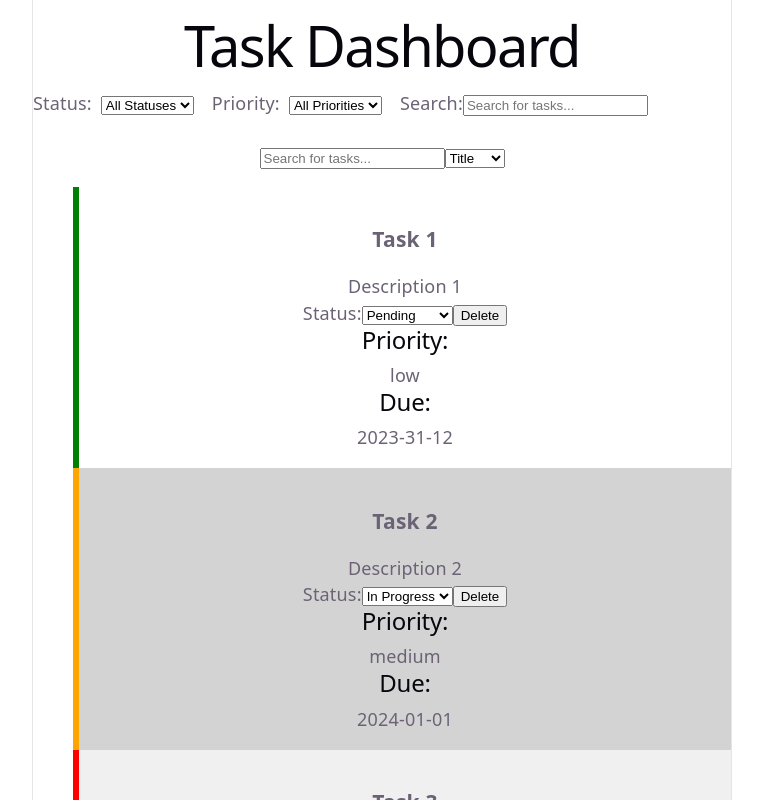
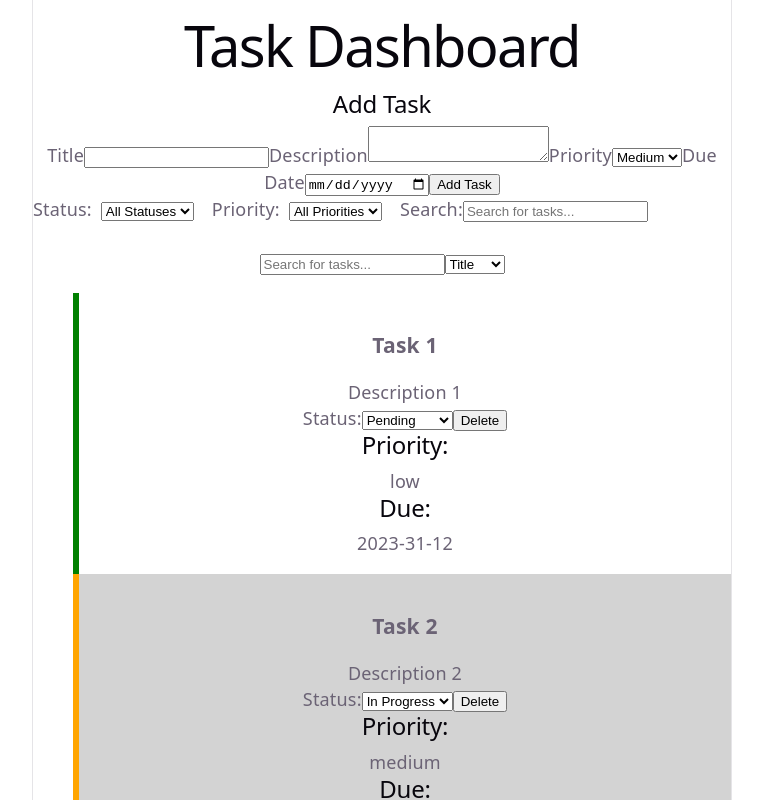
Before and after one commit to Jcrosdale/sba-9, a React (Vite) app: page / in a window 1280 px wide. Shown: the top 800 px of the page, without its empty margins (258-1021 px from the left). Built offline with nearby package versions, Linux system fonts and the light colour scheme.

Commit message:
Added task from, filtering, and task management into TaskDashboard

```diff
--- a/src/components/TaskDashboard/TaskDashboard.tsx
+++ b/src/components/TaskDashboard/TaskDashboard.tsx
@@ -3,11 +3,9 @@
 import { useState, useEffect } from 'react';
 import TaskFilter from '../TaskFilter/TaskFilter';
 import TaskList from '../TaskList/TaskList';
-import type { Task, TaskStatus, Filters } from '../../types';
+import TaskForm from '../TaskForm/TaskForm';
+import type { Task, TaskStatus, Filters, TaskFormData } from '../../types';
 import { loadTasks, saveTasks } from '../../utils/taskUtils';
-
-// Load saved tasks
-//const [tasks, setTasks] = useState<Task[]>(() => loadTasks(initialTasks));
 
 // Initial (Sample) Tasks
 const initialTasks: Task[] = [
@@ -15,26 +13,6 @@ const initialTasks: Task[] = [
     { id: '2', title: 'Task 2', description: 'Description 2', status: 'in-progress', priority: 'medium', dueDate: '2024-01-01' },
     { id: '3', title: 'Task 3', description: 'Description 3', status: 'completed', priority: 'high', dueDate: '2024-01-02' }
 ];
-
-// const STORAGE_KEY = 'task-dashboard-tasks';
-
-// // Save tasks
-// export function loadTasks(fallback: Task[]): Task[] {
-//     try {
-//         const saved = localStorage.getItem(STORAGE_KEY);
-//         return saved ? (JSON.parse(saved) as Task[]) : fallback;
-//     } catch {
-//         return fallback;
-//     }
-// }
-
-// export function saveTasks(tasks: Task[]): void {
-//     try {
-//         localStorage.setItems(STORAGE_KEY, JSON.stringify(tasks));
-//     } catch {
-//         console.error('Tasks could not save');
-//     }
-// }
 
 export default function TaskDashboard() {
 
@@ -53,7 +31,17 @@ export default function TaskDashboard() {
         setTasks(prev => prev.map(task => task.id === taskId ? { ...task, status: newStatus } : task))
     };
 
-    // CLosure to T(askFilter
+    // Add a new task
+    function onAddTask(formData: TaskFormData) {
+        const newTask: Task = {
+            ...formData,
+            id: Date.now().toString(),
+            status: 'pending'
+        };
+
+        setTasks(prev => [...prev, newTask])
+    }
+    // CLosure to TaskFilter
     function onFilterChange(newFilters: Filters) {
         setFilters(newFilters);
     };
@@ -63,21 +51,25 @@ export default function TaskDashboard() {
         setTasks(prev => prev.filter(task => task.id !== taskId))
     }
 
-    // Export
-    function Export() {
-
-    }
-
     // Tasks matching the active filters
     const visibleTasks = tasks.filter(task =>
         (!filters.status || task.status === filters.status) &&
-        (!filters.priority || task.priority === filters.priority)
+        (!filters.priority || task.priority === filters.priority) &&
+        (
+            !filters.searchTerm ||
+            task.title.toLowerCase().includes(filters.searchTerm.toLowerCase()) ||
+            task.description.toLowerCase().includes(filters.searchTerm.toLowerCase())
+        )
     );
 
     return (
         <div className="dashboard">
             <h1>Task Dashboard</h1>
+
+            <TaskForm onAddTask={onAddTask} />
+
             <TaskFilter onFilterChange={onFilterChange} />
+
             <TaskList
                 tasks={visibleTasks}
                 onStatusChange={onStatusChange}
--- a/src/types/index.ts
+++ b/src/types/index.ts
@@ -37,7 +37,7 @@ export interface TaskFilterProps {
 // Filter
 export interface Filters {
     status?: TaskStatus;
-    priority?: TaskPriority;
+    priority?: Task['priority'];
     searchTerm?: string;
 }
 
@@ -50,6 +50,6 @@ export interface TaskFormData {
 }
 
 export interface TaskFormProps {
-    onAddTask: (data: TaskFormData) => void;
+    onAddTask: (formData: TaskFormData) => void;
 
 }
```
